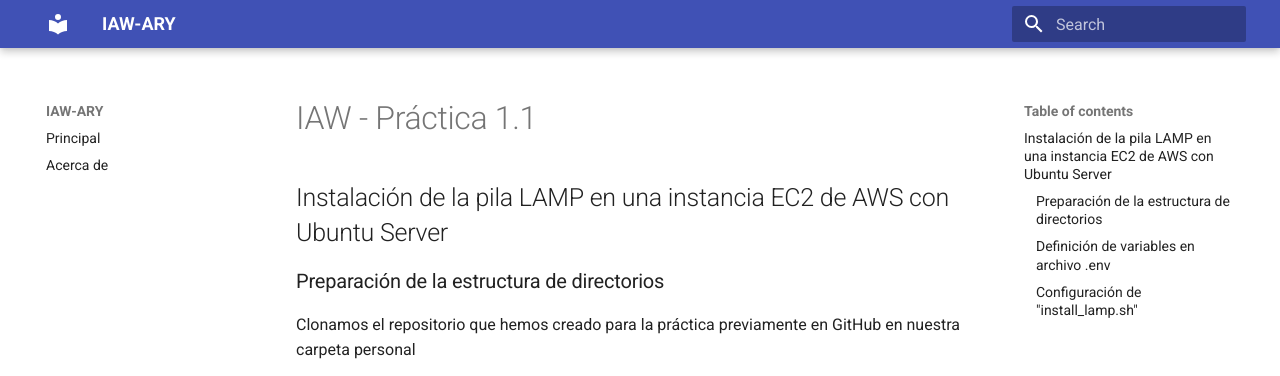
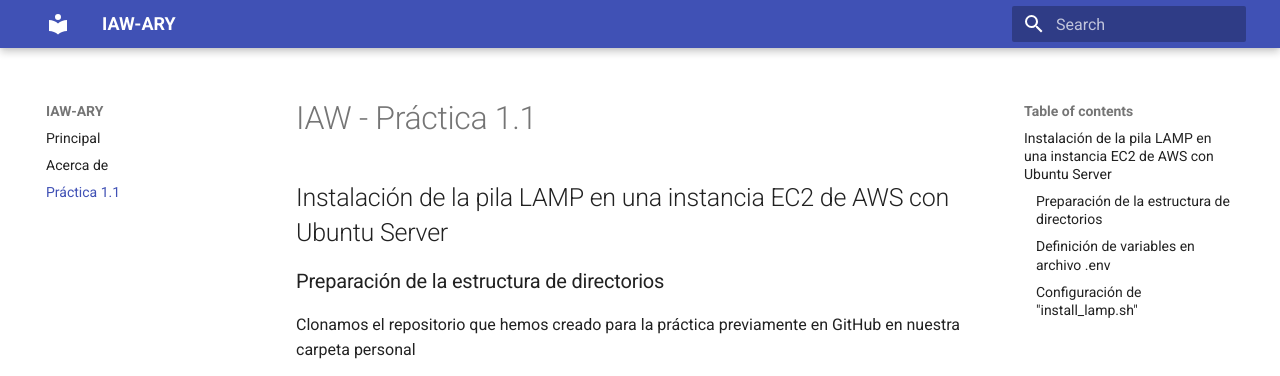
Before and after one commit to arodyeb/IAW-Practica-MkDocs, an MkDocs documentation site: the page built from docs/practica1.md, in a window 1280 px wide. Shown: the top 376 px of the page. Built offline with MkDocs 1.6.1 and Material for MkDocs 9.7.7, drawn with Linux system fonts in a browser that asks for light colours.

Commit message:
capturas y readme practica 1 test

```diff
--- a/mkdocs.yml
+++ b/mkdocs.yml
@@ -3,5 +3,6 @@
 nav:
     - Principal: index.md
     - Acerca de: about.md
+    - Práctica 1.1: practica1.md
 
 theme: material
```
Also changed, not shown: docs/screenshots/screen1.png (added), docs/screenshots/screen2.png (added), docs/screenshots/screen3.png (added), docs/screenshots/screen4.png (added).
